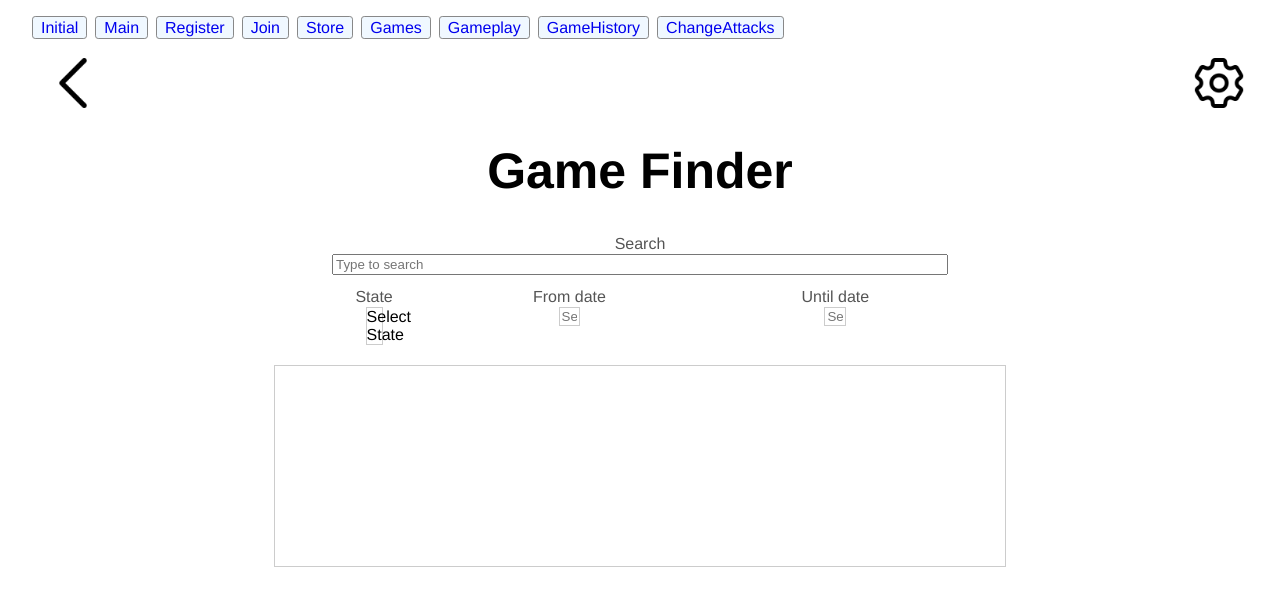
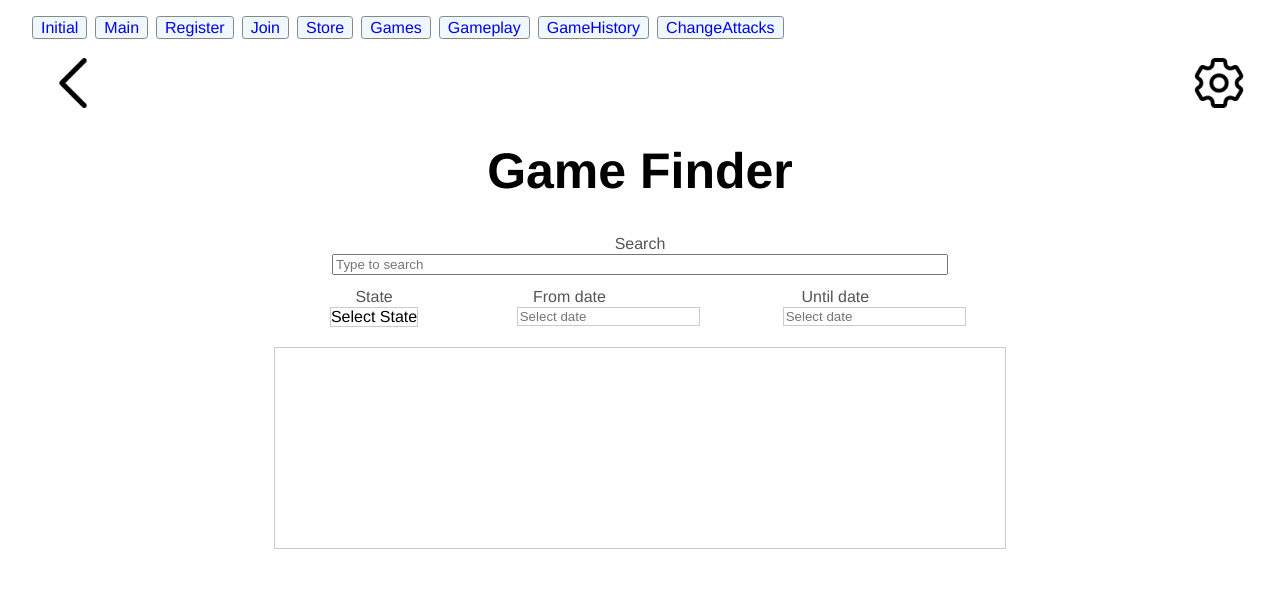
Before and after one commit to MIGI10/battle-arena, a Vue app: page /games in a window 1280 px wide. Shown: the top 606 px of the page. Built offline with nearby package versions, Linux system fonts and the light colour scheme.

Commit message:
filter size issue solved

```diff
--- a/src/views/Games.vue
+++ b/src/views/Games.vue
@@ -88,27 +88,27 @@ export default {
 .left-block,
 .right-block,
 .middle-block {
-    flex:1;
+    flex-grow:1;
+    flex-shrink:1;
+    flex-basis:auto;
+    width:15%;
     max-width: 17%;
     text-align: center;
 }
 
 .state-dropdown {
     border: 1px solid #ccc;
-    max-width: 17%;
     cursor: pointer;
     margin: 0 auto;
 }
 
 .dropdown-options {
-    max-width: 17%;
     border: 1px solid #ccc;
     padding: 5px;
     margin: 0 auto;
 }
 
 .dropdown-options div {
-    max-width: 17%;
     cursor: pointer;
 }
 
@@ -124,8 +124,6 @@ export default {
 }
 
 .form-control {
-    width: 15%;
-    max-width: 17%;
     border: 1px solid #ccc;
     margin: 0 auto;
 }
```
